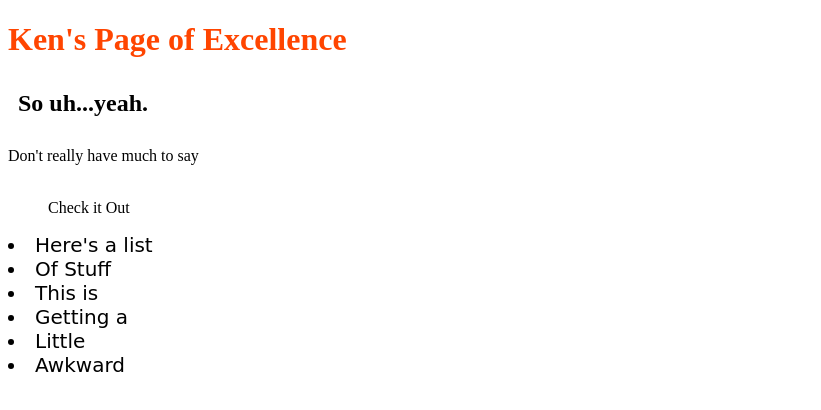
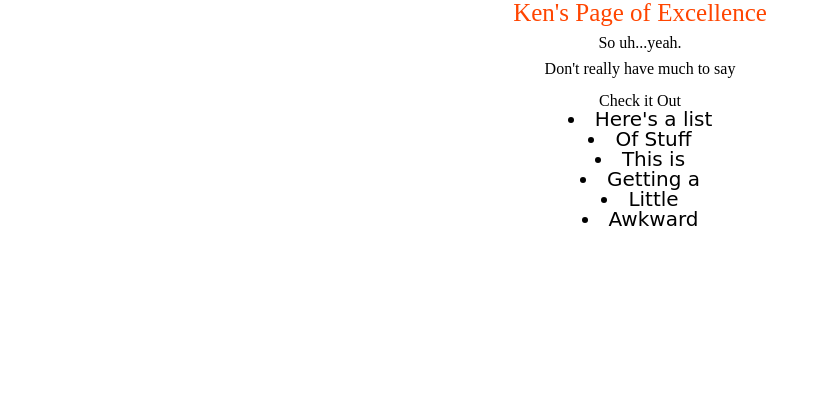
Before and after one commit to kdacanay/kdacanay.github.io, a plain HTML site: page index.html in a window 1280 px wide. Shown: the whole page, without its empty margins (0-821 px from the left). Drawn offline with Linux system fonts and the light colour scheme.

Commit message:
more nonsense

```diff
--- a/index.html
+++ b/index.html
@@ -2,7 +2,8 @@
 <html>
 <Header>
     <Title>KDACANAY</Title>
-    <link rel="stylesheet" href="style.css">
+    <link rel="stylesheet" href="reset.css"/>
+    <link rel="stylesheet" href="style.css"/>
 </Header>
 
 <body>
--- /dev/null
+++ b/reset.css
@@ -0,0 +1,48 @@
+/* http://meyerweb.com/eric/tools/css/reset/
+   v2.0 | 20110126
+   License: none (public domain)
+*/
+
+html, body, div, span, applet, object, iframe,
+h1, h2, h3, h4, h5, h6, p, blockquote, pre,
+a, abbr, acronym, address, big, cite, code,
+del, dfn, em, img, ins, kbd, q, s, samp,
+small, strike, strong, sub, sup, tt, var,
+b, u, i, center,
+dl, dt, dd, ol, ul, li,
+fieldset, form, label, legend,
+table, caption, tbody, tfoot, thead, tr, th, td,
+article, aside, canvas, details, embed,
+figure, figcaption, footer, header, hgroup,
+menu, nav, output, ruby, section, summary,
+time, mark, audio, video {
+	margin: 0;
+	padding: 0;
+	border: 0;
+	font-size: 100%;
+	font: inherit;
+	vertical-align: baseline;
+}
+/* HTML5 display-role reset for older browsers */
+article, aside, details, figcaption, figure,
+footer, header, hgroup, menu, nav, section {
+	display: block;
+}
+body {
+	line-height: 1;
+}
+ol, ul {
+	list-style: none;
+}
+blockquote, q {
+	quotes: none;
+}
+blockquote:before, blockquote:after,
+q:before, q:after {
+	content: '';
+	content: none;
+}
+table {
+	border-collapse: collapse;
+	border-spacing: 0;
+}
--- a/style.css
+++ b/style.css
@@ -1,5 +1,9 @@
+body {
+    text-align: center;
+}
 h1 {
-    color: orangered
+    color: orangered;
+    font-size: 25px;
 }
 
 h2 {
@@ -9,4 +13,5 @@ h2 {
 li {
     font-family: cursive;
     font-size: 20px;
+
 }
```
